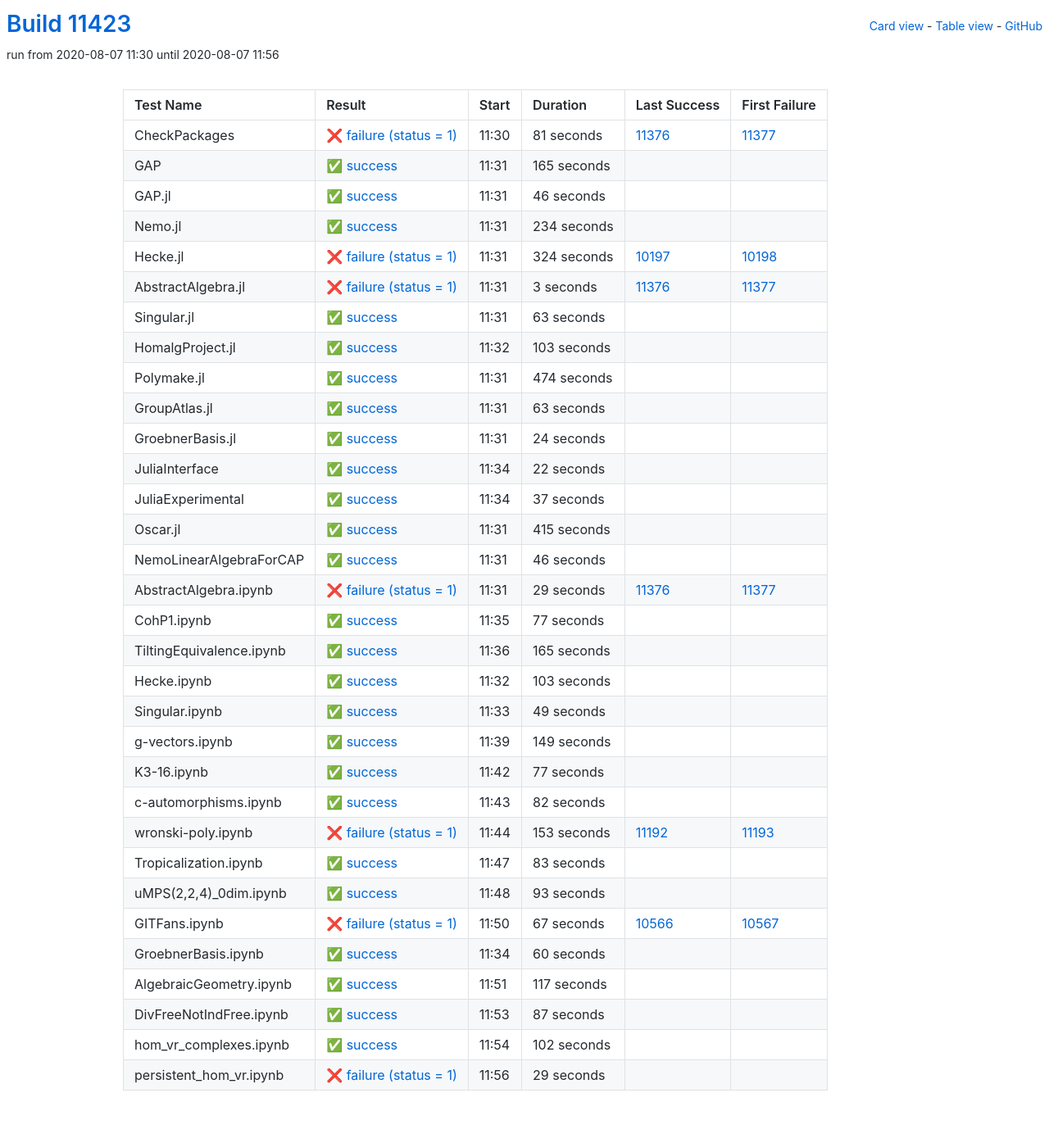
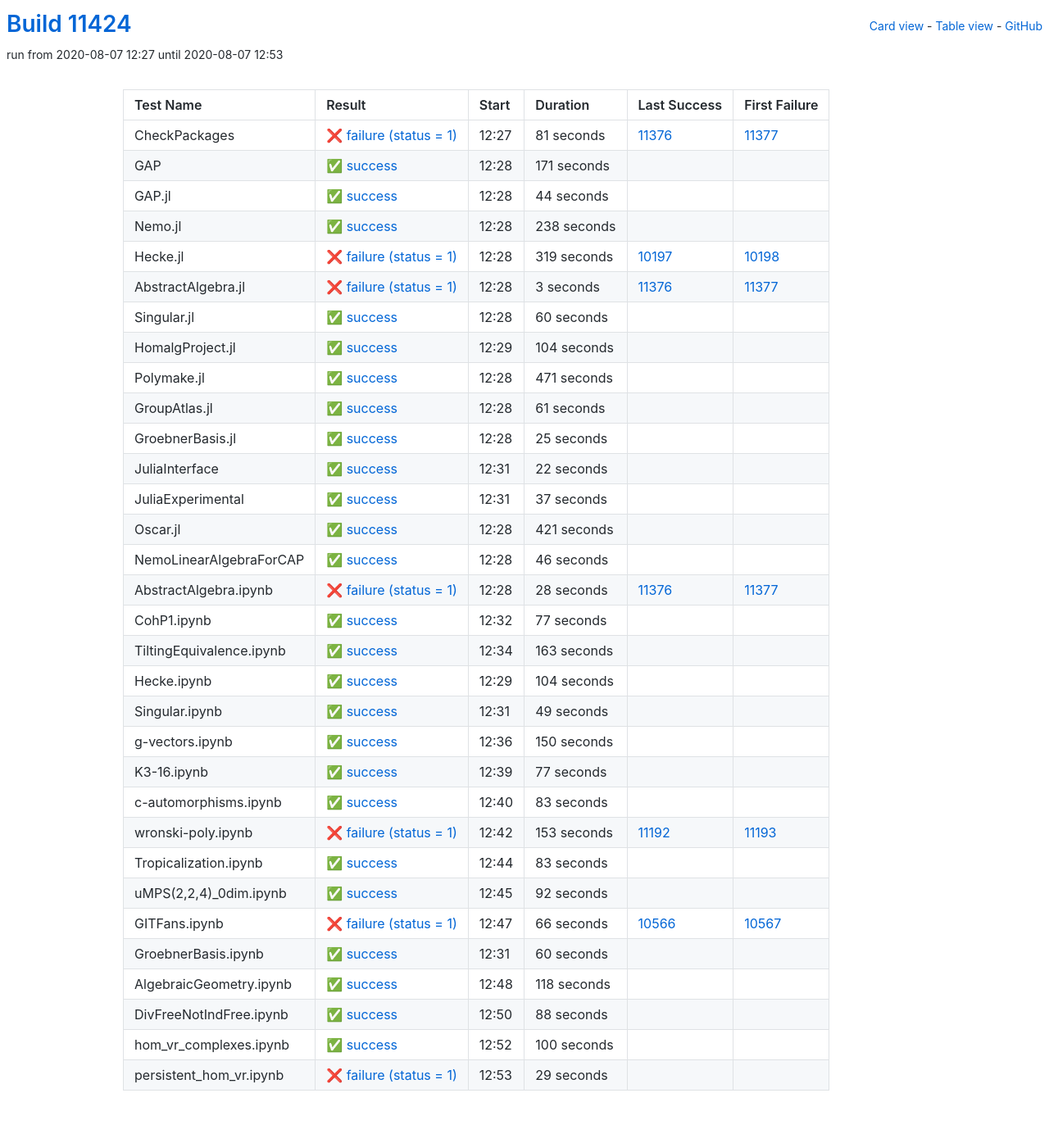
Before and after one commit to oscar-system/oscar-ci-status, a Jekyll site: the page built from table.html, in a window 1280 px wide. Shown: the whole page at 82% size. Built offline with Jekyll 4.4.1, drawn with Linux system fonts in a browser that asks for light colours.

Commit message:
Build #11424

```diff
--- a/_data/ci.yml
+++ b/_data/ci.yml
@@ -1,6 +1,6 @@
 ---
-build: 11423
-build_url: https://oscarci.mathematik.uni-kl.de/job/oscar/11423/
+build: 11424
+build_url: https://oscarci.mathematik.uni-kl.de/job/oscar/11424/
 job: oscar
 organization: oscar-system
 repo: oscar-ci-status
@@ -8,8 +8,8 @@
 tests:
 - name: CheckPackages
   id: checkpackages
-  log: https://oscarci.mathematik.uni-kl.de/job/oscar/11423/artifact/logs/build-11423/CheckPackages.log
-  start: 2020-08-07 11:30
+  log: https://oscarci.mathematik.uni-kl.de/job/oscar/11424/artifact/logs/build-11424/CheckPackages.log
+  start: 2020-08-07 12:27
   success: false
   exitcode: 1
   status: failure
@@ -20,56 +20,56 @@
   first_failure_url: https://oscarci.mathematik.uni-kl.de/job/oscar/11377/
 - name: GAP
   id: gap
-  log: https://oscarci.mathematik.uni-kl.de/job/oscar/11423/artifact/logs/build-11423/GAP.log
-  start: 2020-08-07 11:31
+  log: https://oscarci.mathematik.uni-kl.de/job/oscar/11424/artifact/logs/build-11424/GAP.log
+  start: 2020-08-07 12:28
   success: true
   exitcode: 0
   status: success
-  duration: 165
+  duration: 171
   last_success: false
   last_success_url:
   first_failure: false
   first_failure_url:
 - name: GAP.jl
   id: gap-jl
-  log: https://oscarci.mathematik.uni-kl.de/job/oscar/11423/artifact/logs/build-11423/GAP.jl.log
-  start: 2020-08-07 11:31
+  log: https://oscarci.mathematik.uni-kl.de/job/oscar/11424/artifact/logs/build-11424/GAP.jl.log
+  start: 2020-08-07 12:28
   success: true
   exitcode: 0
   status: success
-  duration: 46
+  duration: 44
   last_success: false
   last_success_url:
   first_failure: false
   first_failure_url:
 - name: Nemo.jl
   id: nemo-jl
-  log: https://oscarci.mathematik.uni-kl.de/job/oscar/11423/artifact/logs/build-11423/Nemo.jl.log
-  start: 2020-08-07 11:31
+  log: https://oscarci.mathematik.uni-kl.de/job/oscar/11424/artifact/logs/build-11424/Nemo.jl.log
+  start: 2020-08-07 12:28
   success: true
   exitcode: 0
   status: success
-  duration: 234
+  duration: 238
   last_success: false
   last_success_url:
   first_failure: false
   first_failure_url:
 - name: Hecke.jl
   id: hecke-jl
-  log: https://oscarci.mathematik.uni-kl.de/job/oscar/11423/artifact/logs/build-11423/Hecke.jl.log
-  start: 2020-08-07 11:31
+  log: https://oscarci.mathematik.uni-kl.de/job/oscar/11424/artifact/logs/build-11424/Hecke.jl.log
+  start: 2020-08-07 12:28
   success: false
   exitcode: 1
   status: failure
-  duration: 324
+  duration: 319
   last_success: 10197
   last_success_url: https://oscarci.mathematik.uni-kl.de/job/oscar/10197/
   first_failure: 10198
   first_failure_url: https://oscarci.mathematik.uni-kl.de/job/oscar/10198/
 - name: AbstractAlgebra.jl
   id: abstractalgebra-jl
-  log: https://oscarci.mathematik.uni-kl.de/job/oscar/11423/artifact/logs/build-11423/AbstractAlgebra.jl.log
-  start: 2020-08-07 11:31
+  log: https://oscarci.mathematik.uni-kl.de/job/oscar/11424/artifact/logs/build-11424/AbstractAlgebra.jl.log
+  start: 2020-08-07 12:28
   success: false
   exitcode: 1
   status: failure
@@ -80,68 +80,68 @@
   first_failure_url: https://oscarci.mathematik.uni-kl.de/job/oscar/11377/
 - name: Singular.jl
   id: singular-jl
-  log: https://oscarci.mathematik.uni-kl.de/job/oscar/11423/artifact/logs/build-11423/Singular.jl.log
-  start: 2020-08-07 11:31
+  log: https://oscarci.mathematik.uni-kl.de/job/oscar/11424/artifact/logs/build-11424/Singular.jl.log
+  start: 2020-08-07 12:28
   success: true
   exitcode: 0
   status: success
-  duration: 63
+  duration: 60
   last_success: false
   last_success_url:
   first_failure: false
   first_failure_url:
 - name: HomalgProject.jl
   id: homalgproject-jl
-  log: https://oscarci.mathematik.uni-kl.de/job/oscar/11423/artifact/logs/build-11423/HomalgProject.jl.log
-  start: 2020-08-07 11:32
+  log: https://oscarci.mathematik.uni-kl.de/job/oscar/11424/artifact/logs/build-11424/HomalgProject.jl.log
+  start: 2020-08-07 12:29
   success: true
   exitcode: 0
   status: success
-  duration: 103
+  duration: 104
   last_success: false
   last_success_url:
   first_failure: false
   first_failure_url:
 - name: Polymake.jl
   id: polymake-jl
-  log: https://oscarci.mathematik.uni-kl.de/job/oscar/11423/artifact/logs/build-11423/Polymake.jl.log
-  start: 2020-08-07 11:31
+  log: https://oscarci.mathematik.uni-kl.de/job/oscar/11424/artifact/logs/build-11424/Polymake.jl.log
+  start: 2020-08-07 12:28
   success: true
   exitcode: 0
   status: success
-  duration: 474
+  duration: 471
   last_success: false
   last_success_url:
   first_failure: false
   first_failure_url:
 - name: GroupAtlas.jl
   id: groupatlas-jl
-  log: https://oscarci.mathematik.uni-kl.de/job/oscar/11423/artifact/logs/build-11423/GroupAtlas.jl.log
-  start: 2020-08-07 11:31
+  log: https://oscarci.mathematik.uni-kl.de/job/oscar/11424/artifact/logs/build-11424/GroupAtlas.jl.log
+  start: 2020-08-07 12:28
   success: true
   exitcode: 0
   status: success
-  duration: 63
+  duration: 61
   last_success: false
   last_success_url:
   first_failure: false
   first_failure_url:
 - name: GroebnerBasis.jl
   id: groebnerbasis-jl
-  log: https://oscarci.mathematik.uni-kl.de/job/oscar/11423/artifact/logs/build-11423/GroebnerBasis.jl.log
-  start: 2020-08-07 11:31
+  log: https://oscarci.mathematik.uni-kl.de/job/oscar/11424/artifact/logs/build-11424/GroebnerBasis.jl.log
+  start: 2020-08-07 12:28
   success: true
   exitcode: 0
   status: success
-  duration: 24
+  duration: 25
   last_success: false
   last_success_url:
   first_failure: false
   first_failure_url:
 - name: JuliaInterface
   id: juliainterface
-  log: https://oscarci.mathematik.uni-kl.de/job/oscar/11423/artifact/logs/build-11423/JuliaInterface.log
-  start: 2020-08-07 11:34
+  log: https://oscarci.mathematik.uni-kl.de/job/oscar/11424/artifact/logs/build-11424/JuliaInterface.log
+  start: 2020-08-07 12:31
   success: true
   exitcode: 0
   status: success
@@ -152,8 +152,8 @@
   first_failure_url:
 - name: JuliaExperimental
   id: juliaexperimental
-  log: https://oscarci.mathematik.uni-kl.de/job/oscar/11423/artifact/logs/build-11423/JuliaExperimental.log
-  start: 2020-08-07 11:34
+  log: https://oscarci.mathematik.uni-kl.de/job/oscar/11424/artifact/logs/build-11424/JuliaExperimental.log
+  start: 2020-08-07 12:31
   success: true
   exitcode: 0
   status: success
@@ -164,20 +164,20 @@
   first_failure_url:
 - name: Oscar.jl
   id: oscar-jl
-  log: https://oscarci.mathematik.uni-kl.de/job/oscar/11423/artifact/logs/build-11423/Oscar.jl.log
-  start: 2020-08-07 11:31
+  log: https://oscarci.mathematik.uni-kl.de/job/oscar/11424/artifact/logs/build-11424/Oscar.jl.log
+  start: 2020-08-07 12:28
   success: true
   exitcode: 0
   status: success
-  duration: 415
+  duration: 421
   last_success: false
   last_success_url:
   first_failure: false
   first_failure_url:
 - name: NemoLinearAlgebraForCAP
   id: nemolinearalgebraforcap
-  log: https://oscarci.mathematik.uni-kl.de/job/oscar/11423/artifact/logs/build-11423/NemoLinearAlgebraForCAP.log
-  start: 2020-08-07 11:31
+  log: https://oscarci.mathematik.uni-kl.de/job/oscar/11424/artifact/logs/build-11424/NemoLinearAlgebraForCAP.log
+  start: 2020-08-07 12:28
   success: true
   exitcode: 0
   status: success
@@ -188,20 +188,20 @@
   first_failure_url:
 - name: AbstractAlgebra.ipynb
   id: abstractalgebra-ipynb
-  log: https://oscarci.mathematik.uni-kl.de/job/oscar/11423/artifact/logs/build-11423/AbstractAlgebra.ipynb.log
-  start: 2020-08-07 11:31
+  log: https://oscarci.mathematik.uni-kl.de/job/oscar/11424/artifact/logs/build-11424/AbstractAlgebra.ipynb.log
+  start: 2020-08-07 12:28
   success: false
   exitcode: 1
   status: failure
-  duration: 29
+  duration: 28
   last_success: 11376
   last_success_url: https://oscarci.mathematik.uni-kl.de/job/oscar/11376/
   first_failure: 11377
   first_failure_url: https://oscarci.mathematik.uni-kl.de/job/oscar/11377/
 - name: CohP1.ipynb
   id: cohp1-ipynb
-  log: https://oscarci.mathematik.uni-kl.de/job/oscar/11423/artifact/logs/build-11423/CohP1.ipynb.log
-  start: 2020-08-07 11:35
+  log: https://oscarci.mathematik.uni-kl.de/job/oscar/11424/artifact/logs/build-11424/CohP1.ipynb.log
+  start: 2020-08-07 12:32
   success: true
   exitcode: 0
   status: success
@@ -212,32 +212,32 @@
   first_failure_url:
 - name: TiltingEquivalence.ipynb
   id: tiltingequivalence-ipynb
-  log: https://oscarci.mathematik.uni-kl.de/job/oscar/11423/artifact/logs/build-11423/TiltingEquivalence.ipynb.log
-  start: 2020-08-07 11:36
+  log: https://oscarci.mathematik.uni-kl.de/job/oscar/11424/artifact/logs/build-11424/TiltingEquivalence.ipynb.log
+  start: 2020-08-07 12:34
   success: true
   exitcode: 0
   status: success
-  duration: 165
+  duration: 163
   last_success: false
   last_success_url:
   first_failure: false
   first_failure_url:
 - name: Hecke.ipynb
   id: hecke-ipynb
-  log: https://oscarci.mathematik.uni-kl.de/job/oscar/11423/artifact/logs/build-11423/Hecke.ipynb.log
-  start: 2020-08-07 11:32
+  log: https://oscarci.mathematik.uni-kl.de/job/oscar/11424/artifact/logs/build-11424/Hecke.ipynb.log
+  start: 2020-08-07 12:29
   success: true
   exitcode: 0
   status: success
-  duration: 103
+  duration: 104
   last_success: false
   last_success_url:
   first_failure: false
   first_failure_url:
 - name: Singular.ipynb
   id: singular-ipynb
-  log: https://oscarci.mathematik.uni-kl.de/job/oscar/11423/artifact/logs/build-11423/Singular.ipynb.log
-  start: 2020-08-07 11:33
+  log: https://oscarci.mathematik.uni-kl.de/job/oscar/11424/artifact/logs/build-11424/Singular.ipynb.log
+  start: 2020-08-07 12:31
   success: true
   exitcode: 0
   status: success
@@ -248,20 +248,20 @@
   first_failure_url:
 - name: g-vectors.ipynb
   id: g-vectors-ipynb
-  log: https://oscarci.mathematik.uni-kl.de/job/oscar/11423/artifact/logs/build-11423/g-vectors.ipynb.log
-  start: 2020-08-07 11:39
+  log: https://oscarci.mathematik.uni-kl.de/job/oscar/11424/artifact/logs/build-11424/g-vectors.ipynb.log
+  start: 2020-08-07 12:36
   success: true
   exitcode: 0
   status: success
-  duration: 149
+  duration: 150
   last_success: false
   last_success_url:
   first_failure: false
   first_failure_url:
 - name: K3-16.ipynb
   id: k3-16-ipynb
-  log: https://oscarci.mathematik.uni-kl.de/job/oscar/11423/artifact/logs/build-11423/K3-16.ipynb.log
-  start: 2020-08-07 11:42
+  log: https://oscarci.mathematik.uni-kl.de/job/oscar/11424/artifact/logs/build-11424/K3-16.ipynb.log
+  start: 2020-08-07 12:39
   success: true
   exitcode: 0
   status: success
@@ -272,20 +272,20 @@
   first_failure_url:
 - name: c-automorphisms.ipynb
   id: c-automorphisms-ipynb
-  log: https://oscarci.mathematik.uni-kl.de/job/oscar/11423/artifact/logs/build-11423/c-automorphisms.ipynb.log
-  start: 2020-08-07 11:43
+  log: https://oscarci.mathematik.uni-kl.de/job/oscar/11424/artifact/logs/build-11424/c-automorphisms.ipynb.log
+  start: 2020-08-07 12:40
   success: true
   exitcode: 0
   status: success
-  duration: 82
+  duration: 83
   last_success: false
   last_success_url:
   first_failure: false
   first_failure_url:
 - name: wronski-poly.ipynb
   id: wronski-poly-ipynb
-  log: https://oscarci.mathematik.uni-kl.de/job/oscar/11423/artifact/logs/build-11423/wronski-poly.ipynb.log
-  start: 2020-08-07 11:44
+  log: https://oscarci.mathematik.uni-kl.de/job/oscar/11424/artifact/logs/build-11424/wronski-poly.ipynb.log
+  start: 2020-08-07 12:42
   success: false
   exitcode: 1
   status: failure
@@ -296,8 +296,8 @@
   first_failure_url: https://oscarci.mathematik.uni-kl.de/job/oscar/11193/
 - name: Tropicalization.ipynb
   id: tropicalization-ipynb
-  log: https://oscarci.mathematik.uni-kl.de/job/oscar/11423/artifact/logs/build-11423/Tropicalization.ipynb.log
-  start: 2020-08-07 11:47
+  log: https://oscarci.mathematik.uni-kl.de/job/oscar/11424/artifact/logs/build-11424/Tropicalization.ipynb.log
+  start: 2020-08-07 12:44
   success: true
   exitcode: 0
   status: success
@@ -308,32 +308,32 @@
   first_failure_url:
 - name: uMPS(2,2,4)_0dim.ipynb
   id: umps-2-2-4-0dim-ipynb
-  log: https://oscarci.mathematik.uni-kl.de/job/oscar/11423/artifact/logs/build-11423/uMPS-2-2-4-_0dim.ipynb.log
-  start: 2020-08-07 11:48
+  log: https://oscarci.mathematik.uni-kl.de/job/oscar/11424/artifact/logs/build-11424/uMPS-2-2-4-_0dim.ipynb.log
+  start: 2020-08-07 12:45
   success: true
   exitcode: 0
   status: success
-  duration: 93
+  duration: 92
   last_success: false
   last_success_url:
   first_failure: false
   first_failure_url:
 - name: GITFans.ipynb
   id: gitfans-ipynb
-  log: https://oscarci.mathematik.uni-kl.de/job/oscar/11423/artifact/logs/build-11423/GITFans.ipynb.log
-  start: 2020-08-07 11:50
+  log: https://oscarci.mathematik.uni-kl.de/job/oscar/11424/artifact/logs/build-11424/GITFans.ipynb.log
+  start: 2020-08-07 12:47
   success: false
   exitcode: 1
   status: failure
-  duration: 67
+  duration: 66
   last_success: 10566
   last_success_url: https://oscarci.mathematik.uni-kl.de/job/oscar/10566/
   first_failure: 10567
   first_failure_url: https://oscarci.mathematik.uni-kl.de/job/oscar/10567/
 - name: GroebnerBasis.ipynb
   id: groebnerbasis-ipynb
-  log: https://oscarci.mathematik.uni-kl.de/job/oscar/11423/artifact/logs/build-11423/GroebnerBasis.ipynb.log
-  start: 2020-08-07 11:34
+  log: https://oscarci.mathematik.uni-kl.de/job/oscar/11424/artifact/logs/build-11424/GroebnerBasis.ipynb.log
+  start: 2020-08-07 12:31
   success: true
   exitcode: 0
   status: success
@@ -344,44 +344,44 @@
   first_failure_url:
 - name: AlgebraicGeometry.ipynb
   id: algebraicgeometry-ipynb
-  log: https://oscarci.mathematik.uni-kl.de/job/oscar/11423/artifact/logs/build-11423/AlgebraicGeometry.ipynb.log
-  start: 2020-08-07 11:51
+  log: https://oscarci.mathematik.uni-kl.de/job/oscar/11424/artifact/logs/build-11424/AlgebraicGeometry.ipynb.log
+  start: 2020-08-07 12:48
   success: true
   exitcode: 0
   status: success
-  duration: 117
+  duration: 118
   last_success: false
   last_success_url:
   first_failure: false
   first_failure_url:
 - name: DivFreeNotIndFree.ipynb
   id: divfreenotindfree-ipynb
-  log: https://oscarci.mathematik.uni-kl.de/job/oscar/11423/artifact/logs/build-11423/DivFreeNotIndFree.ipynb.log
-  start: 2020-08-07 11:53
+  log: https://oscarci.mathematik.uni-kl.de/job/oscar/11424/artifact/logs/build-11424/DivFreeNotIndFree.ipynb.log
+  start: 2020-08-07 12:50
   success: true
   exitcode: 0
   status: success
-  duration: 87
+  duration: 88
   last_success: false
   last_success_url:
   first_failure: false
   first_failure_url:
 - name: hom_vr_complexes.ipynb
   id: hom-vr-complexes-ipynb
-  log: https://oscarci.mathematik.uni-kl.de/job/oscar/11423/artifact/logs/build-11423/hom_vr_complexes.ipynb.log
-  start: 2020-08-07 11:54
+  log: https://oscarci.mathematik.uni-kl.de/job/oscar/11424/artifact/logs/build-11424/hom_vr_complexes.ipynb.log
+  start: 2020-08-07 12:52
   success: true
   exitcode: 0
   status: success
-  duration: 102
+  duration: 100
   last_success: false
   last_success_url:
   first_failure: false
   first_failure_url:
 - name: persistent_hom_vr.ipynb
   id: persistent-hom-vr-ipynb
-  log: https://oscarci.mathematik.uni-kl.de/job/oscar/11423/artifact/logs/build-11423/persistent_hom_vr.ipynb.log
-  start: 2020-08-07 11:56
+  log: https://oscarci.mathematik.uni-kl.de/job/oscar/11424/artifact/logs/build-11424/persistent_hom_vr.ipynb.log
+  start: 2020-08-07 12:53
   success: false
   exitcode: 1
   status: failure
```
Also changed, not shown: README.md.
